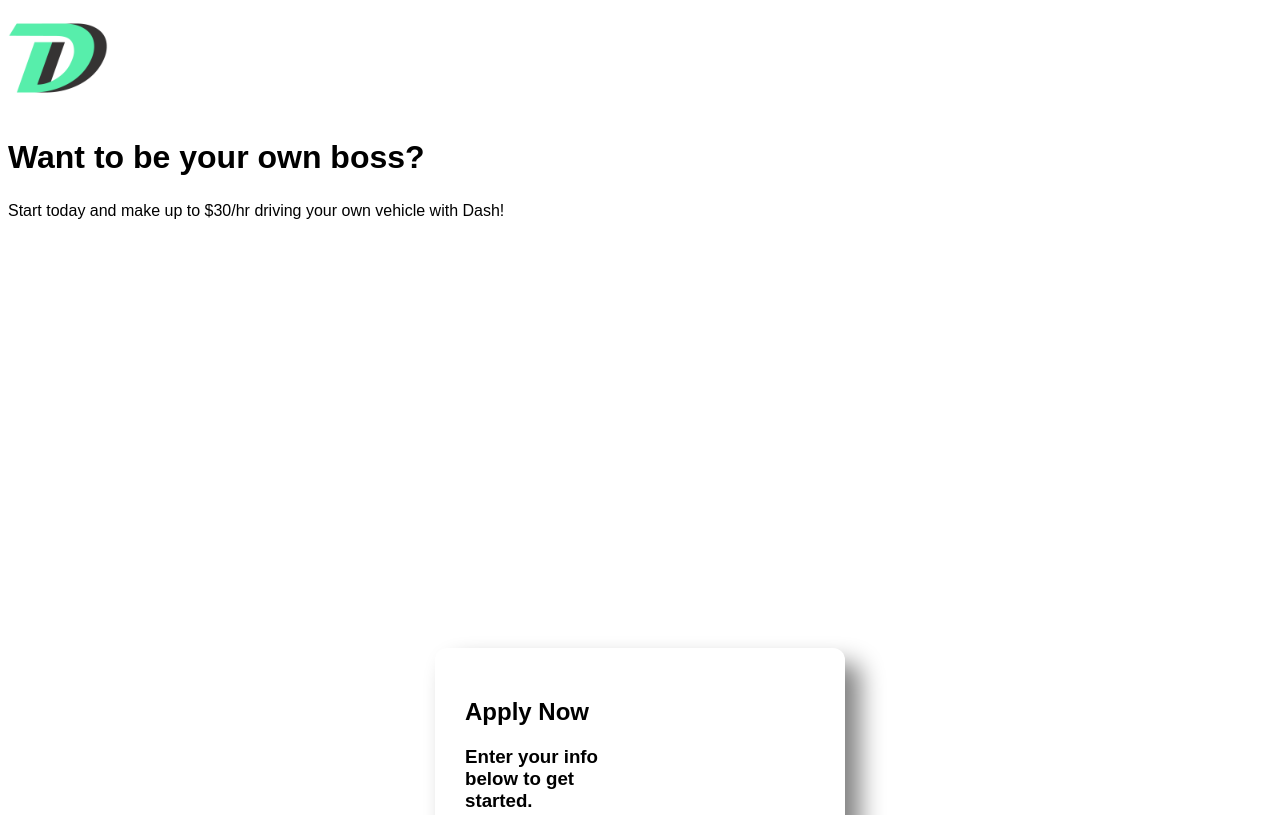
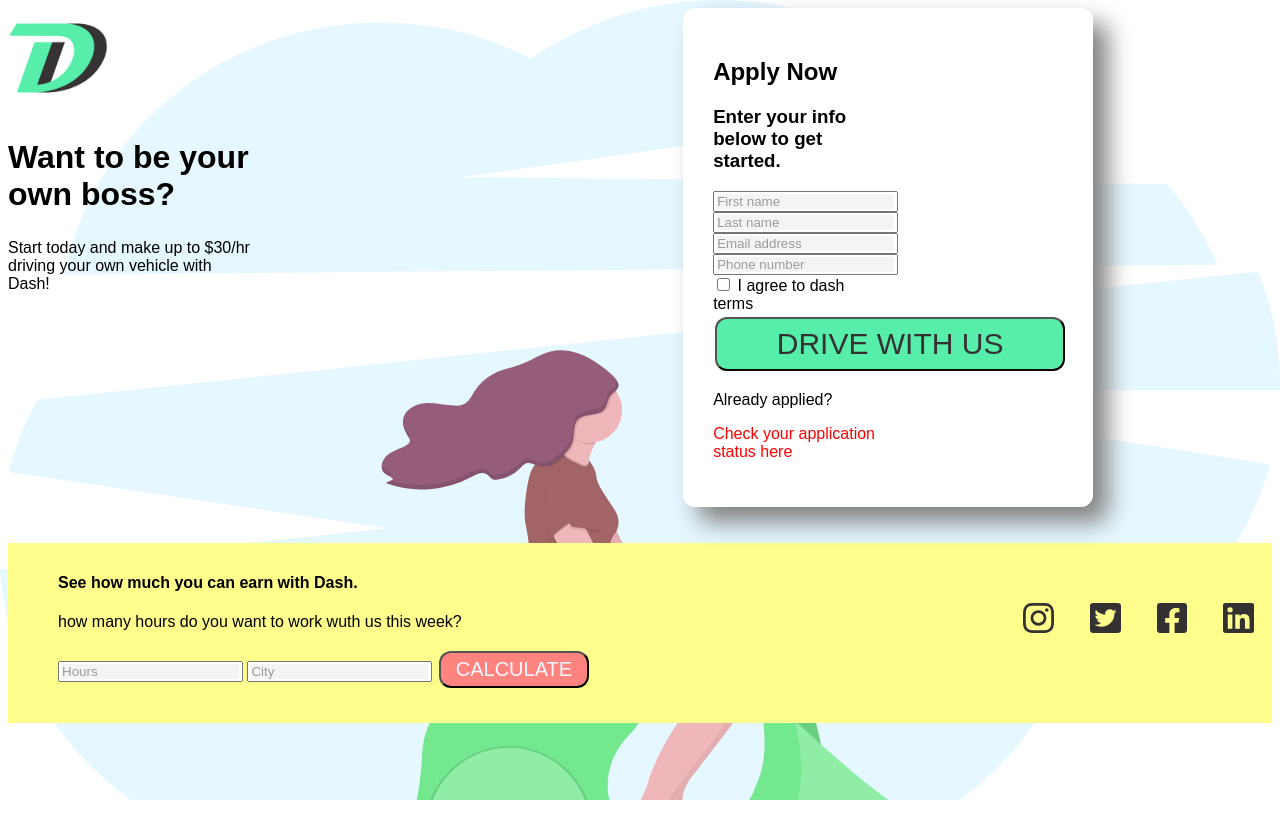
Before and after one commit to agne0042/agne0042.github.io, a plain HTML site: page week-3/index.html in a window 1280 px wide. Shown: the top 815 px of the page. Drawn offline with Linux system fonts and the light colour scheme.

Commit message:
updated files

```diff
--- a/week-3/index.html
+++ b/week-3/index.html
@@ -11,7 +11,12 @@
 </head>
 
 <body>
-  <div class="wrapper">
+
+  <div style="display:flex;">
+    <!--start flex wrapper-->
+
+
+    <div class="main-content">
       <!-- added dash logo image into header to keep with height and width to have it in the proper place on the webpage-->
       <header><img class="dash-logo" src="images/logo.png" alt="Dash Logo" width="100" height="100"></header>
       <!-- div class grid to target content in CSS to have proper position -->
@@ -24,9 +29,12 @@
         </div>
       </div>
     </div>
+
+
+
     <section id="apply-now-contact" class="apply-now-contact">
+      <div id="apply-now" class="apply-now">
         <form>
-      <div id="apply-now" class="apply-now">
           <h2>Apply Now</h2>
           <h3>Enter your info below to get started.</h3>
           <input type="text" name="fname" placeholder="First name">
@@ -45,7 +53,9 @@
           <p class="color-red">Check your application status here</p>
         </div>
     </section>
-      </div>
+
+
+  </div><!-- end flex wrapper -->
   <br><br>
 
   <!-- used placeholder tag to have text inside text box-->
--- a/week-3/style.css
+++ b/week-3/style.css
@@ -2,18 +2,19 @@ html {
   font-family: 'Montserrat', sans-serif;
 }
 
-.grid  {
+body {
+  background-image: url(../week-3/images/scooter.svg);
+  height: 80vh;
+  background-size: cover;
+}
+
+.grid {
   display: grid;
   grid-template-columns: 50% 50%;
 }
 
 /* background image used in css to add content overtop */
-.wrapper {
-  background-image: url(..//week-3/images/scooter.svg);
-  height: 80vh;
-  background-size: cover;
-  position: relative;
-}
+.main-content {}
 
 .h2 {
   font-size: 40px;
@@ -86,6 +87,7 @@ border-radius set to 12px to have curved border */
   cursor: pointer;
   width: 150px;
 }
+
 /* margin top to bring images to center of footer
 margin left to add padding between images */
 .social-media {
```
Lines whose indentation alone changed are shown as unchanged.
